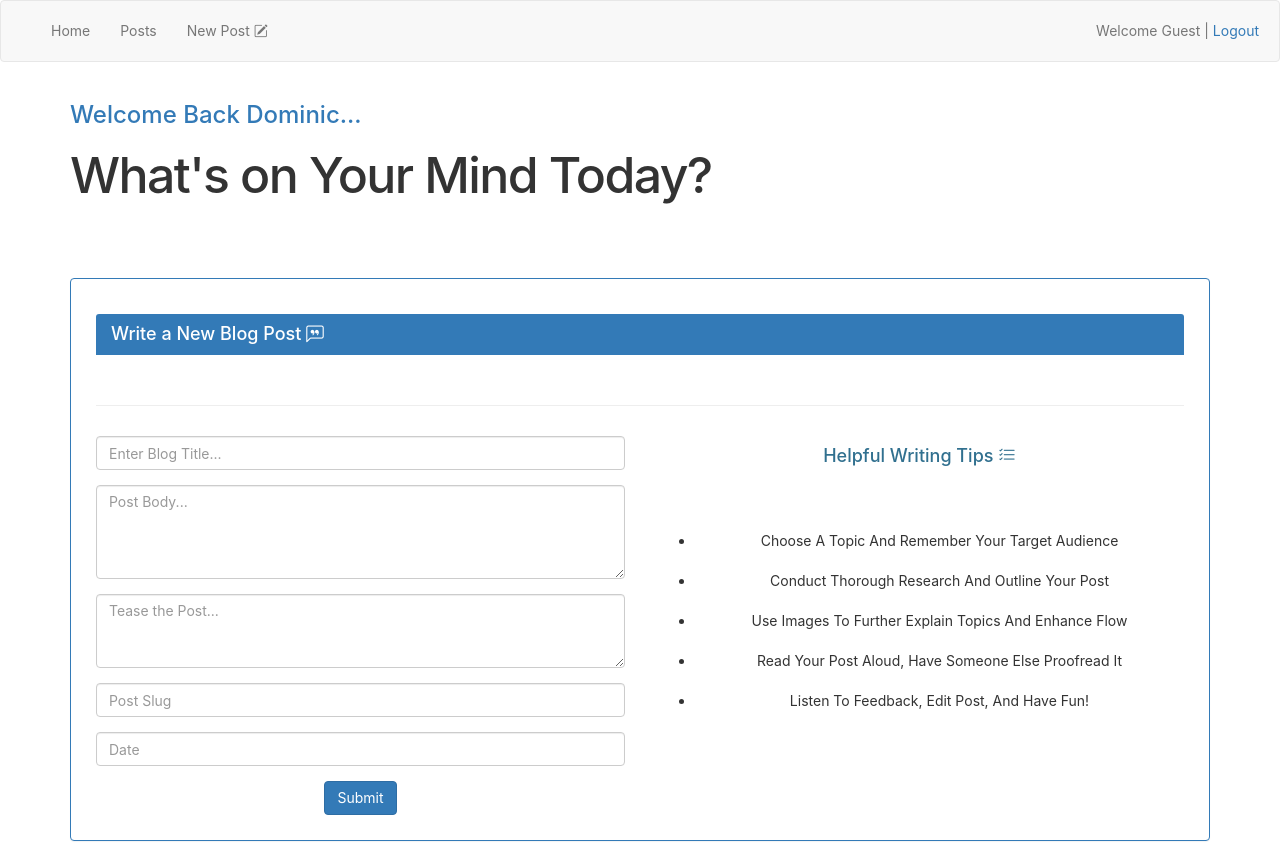
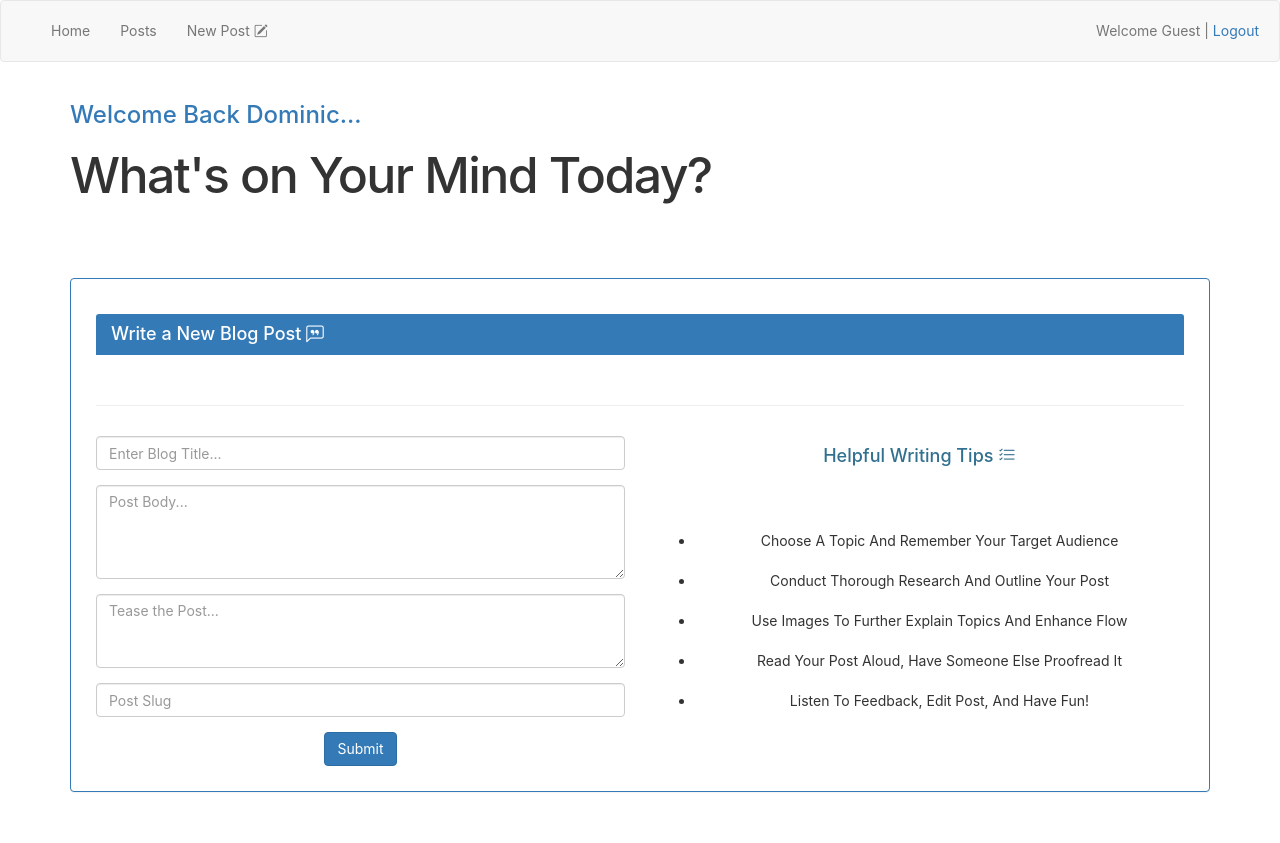
Before and after one commit to nooch-fifo/react-hooks, a React (Create React App) app: page /addPost in a window 1280 px wide. Shown: the top 843 px of the page. Built offline with nearby package versions, Linux system fonts and the light colour scheme.

Commit message:
Refacotring Date to Hidden and to Current Date/Time of Post

```diff
--- a/src/Components/CreatePost.js
+++ b/src/Components/CreatePost.js
@@ -7,12 +7,14 @@ class CreatePost extends React.Component {
 
     constructor(props) {
         super(props);
+        var today = new Date();
+        var currentDateTime = today.toISOString();
         this.state = {
             title: '',
             body: '',
             teaser: '',
             slug: '',
-            postedOn: '',
+            postedOn: currentDateTime,
             author: ''
         }
     }
@@ -22,7 +24,7 @@ class CreatePost extends React.Component {
     }
 
     submitHandler = e => {
-        e.preventDefault();
+        // e.preventDefault();
         fetch(addPostAPI, {
             method: 'post',
             headers: {
@@ -35,9 +37,9 @@ class CreatePost extends React.Component {
                 console.log(res);
             })
     }
-
     render() {
         const { title, body, teaser, slug, postedOn } = this.state;
+        console.log(postedOn);
         return (
             <div class="container">
                 <div className="greeting">
@@ -63,7 +65,7 @@ class CreatePost extends React.Component {
                                 <input type="text" name="slug" className="form-control" placeholder="Post Slug" size="55" value={slug} onChange={this.changeHandler} />
                             </div>
                             <div className="form-group">
-                                <input type="text" name="postedOn" className="form-control" placeholder="Date" size="55" value={postedOn} onChange={this.changeHandler} />
+                                <input type="hidden" name="postedOn" className="form-control" placeholder="Date" size="55" value={postedOn} onChange={this.changeHandler} />
                             </div>
                             {/* <div>
                         <input type="text" name="author" value={author} onChange={this.changeHandler} />
```
